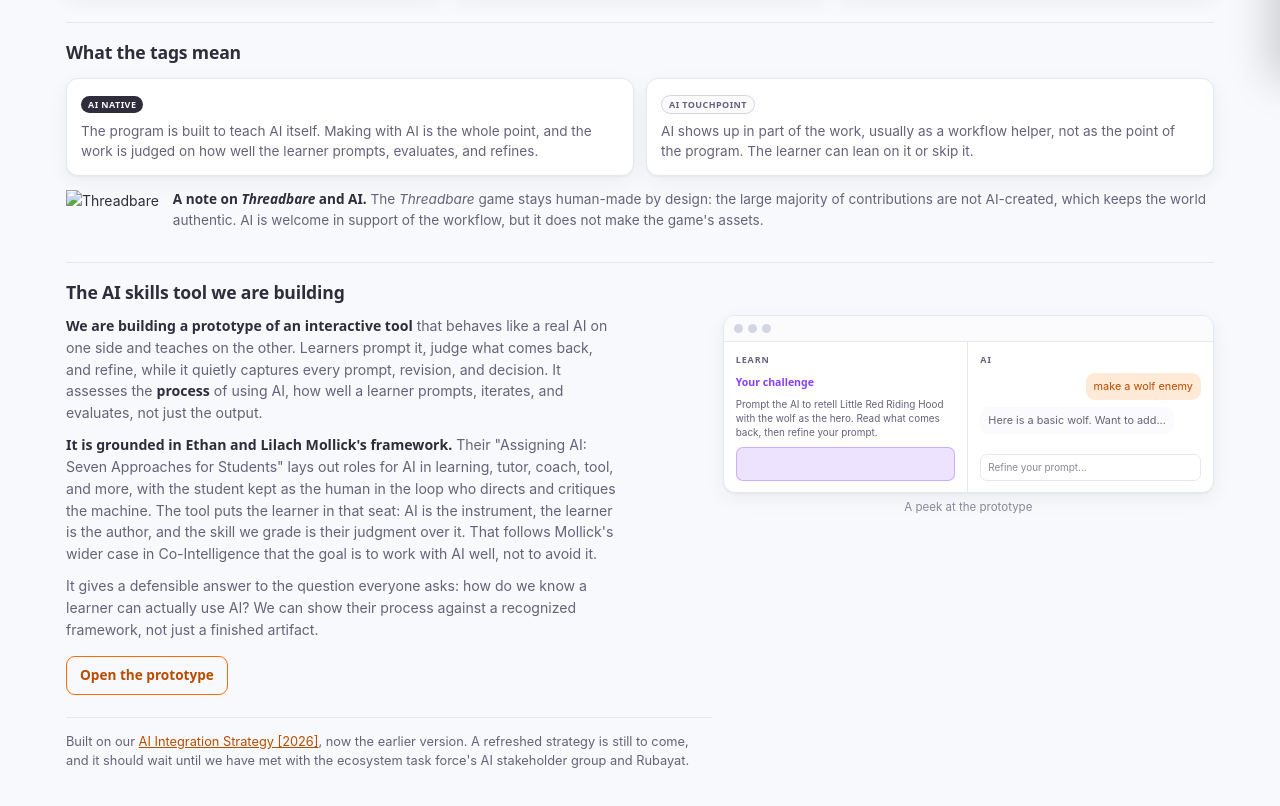
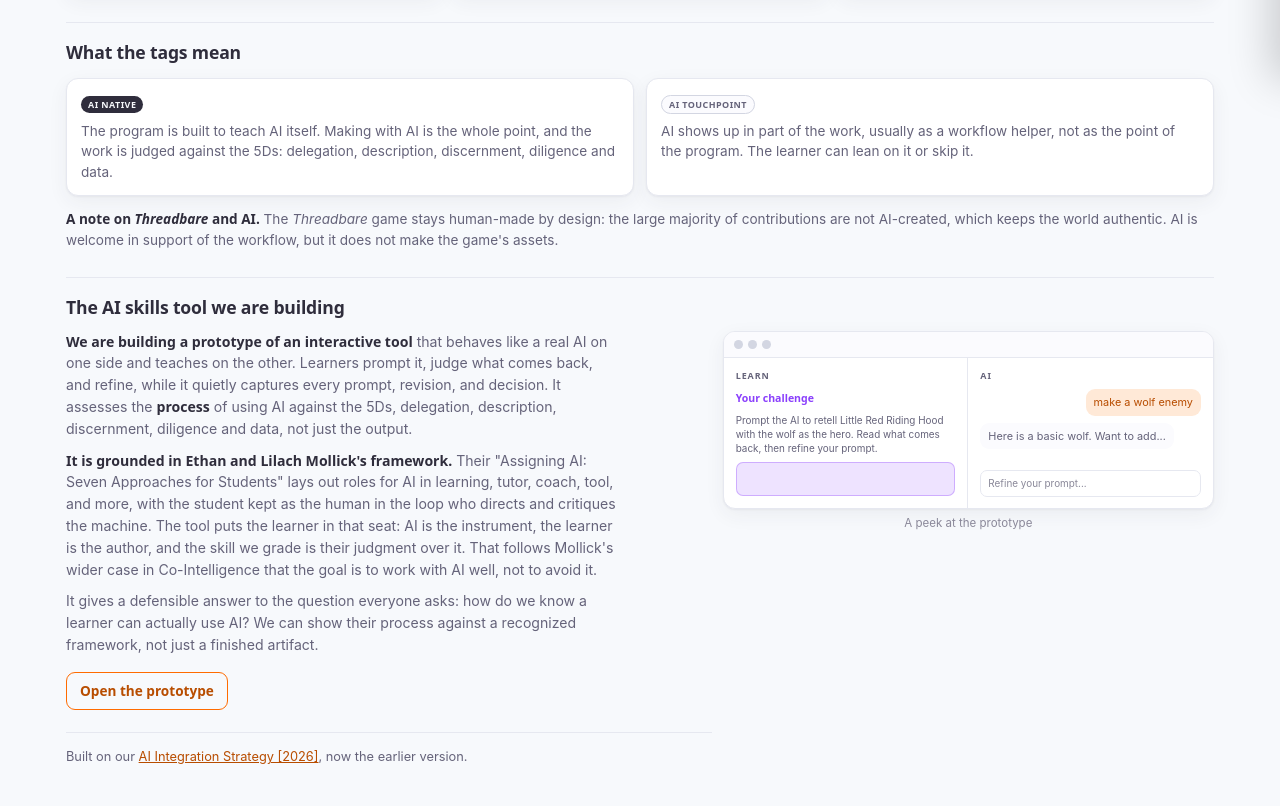
Before and after one commit to endlessm/program-guides, a plain HTML site: page learning-experience-map/index.html in a window 1280 px wide. Shown: the part 720-1526 px from the top of the page. Drawn offline with Linux system fonts and the light colour scheme.

Commit message:
Update Learning Experience Map: fAIrytales and mosAIc copy, 5Ds framing
Explore: fAIrytales no longer says the retelling goes into Threadbare's fairy tale forest, and drops the on-ramp into Core: Threadbare. Its microcredential is now Intro to Game Making with AI (proposed). Core: mosAIc description shortened and no longer called unrelated to Threadbare. Prompt/judge/refine replaced with the 5Ds throughout. Removed the Threadbare logo image, which had no file to load, and the sentence about a refreshed strategy pending the AI stakeholder group.

```diff
--- a/learning-experience-map/index.html
+++ b/learning-experience-map/index.html
@@ -206,17 +206,17 @@ body.ai-on .card[data-aiv="native"]{box-shadow:0 0 0 1.5px var(--accent),var(--s
   <div class="defs">
     <h2>What the tags mean</h2>
     <div class="defrow">
-      <div class="defcard"><span class="aib native">AI native</span><p>The program is built to teach AI itself. Making with AI is the whole point, and the work is judged on how well the learner prompts, evaluates, and refines.</p></div>
+      <div class="defcard"><span class="aib native">AI native</span><p>The program is built to teach AI itself. Making with AI is the whole point, and the work is judged against the 5Ds: delegation, description, discernment, diligence and data.</p></div>
       <div class="defcard"><span class="aib touch">AI touchpoint</span><p>AI shows up in part of the work, usually as a workflow helper, not as the point of the program. The learner can lean on it or skip it.</p></div>
     </div>
-    <div class="tbnote"><img class="tbnotelogo" src="threadbare-logo.png" alt="Threadbare"><p class="defnote"><b>A note on <em>Threadbare</em> and AI.</b> The <em>Threadbare</em> game stays human-made by design: the large majority of contributions are not AI-created, which keeps the world authentic. AI is welcome in support of the workflow, but it does not make the game's assets.</p></div>
+    <div class="tbnote"><p class="defnote"><b>A note on <em>Threadbare</em> and AI.</b> The <em>Threadbare</em> game stays human-made by design: the large majority of contributions are not AI-created, which keeps the world authentic. AI is welcome in support of the workflow, but it does not make the game's assets.</p></div>
   </div>
 
   <div class="tool">
     <h2>The AI skills tool we are building</h2>
     <div class="toolgrid">
       <div class="tooltext">
-        <p><b>We are building a prototype of an interactive tool</b> that behaves like a real AI on one side and teaches on the other. Learners prompt it, judge what comes back, and refine, while it quietly captures every prompt, revision, and decision. It assesses the <b>process</b> of using AI, how well a learner prompts, iterates, and evaluates, not just the output.</p>
+        <p><b>We are building a prototype of an interactive tool</b> that behaves like a real AI on one side and teaches on the other. Learners prompt it, judge what comes back, and refine, while it quietly captures every prompt, revision, and decision. It assesses the <b>process</b> of using AI against the 5Ds, delegation, description, discernment, diligence and data, not just the output.</p>
         <p><b>It is grounded in Ethan and Lilach Mollick's framework.</b> Their "Assigning AI: Seven Approaches for Students" lays out roles for AI in learning, tutor, coach, tool, and more, with the student kept as the human in the loop who directs and critiques the machine. The tool puts the learner in that seat: AI is the instrument, the learner is the author, and the skill we grade is their judgment over it. That follows Mollick's wider case in Co-Intelligence that the goal is to work with AI well, not to avoid it.</p>
         <p>It gives a defensible answer to the question everyone asks: how do we know a learner can actually use AI? We can show their process against a recognized framework, not just a finished artifact.</p>
         <a class="pblink" href="https://claude.ai/artifact/1sP8BPW4ryYk4RaXngCP5x" target="_blank" rel="noopener">Open the prototype</a>
@@ -234,7 +234,7 @@ body.ai-on .card[data-aiv="native"]{box-shadow:0 0 0 1.5px var(--accent),var(--s
     </div>
   </div>
 
-  <p class="src">Built on our <a href="https://docs.google.com/document/d/1vsAC6FhrrmcEAe2vrB-IO8SDdjQ0bz3Rt65W-KW_AGM/edit" target="_blank" rel="noopener">AI Integration Strategy [2026]</a>, now the earlier version. A refreshed strategy is still to come, and it should wait until we have met with the ecosystem task force's AI stakeholder group and Rubayat.</p>
+  <p class="src">Built on our <a href="https://docs.google.com/document/d/1vsAC6FhrrmcEAe2vrB-IO8SDdjQ0bz3Rt65W-KW_AGM/edit" target="_blank" rel="noopener">AI Integration Strategy [2026]</a>, now the earlier version.</p>
 
 </div>
 
@@ -257,12 +257,12 @@ const P=[
    role:"The 13 workshops walk through every domain of game making, one discipline at a time. An AI touchpoint can live here."},
   {id:"ex-godot",tier:"explore",pillar:"engine",name:"Explore: Godot",fmt:"10 sessions",eq:"How do I turn an idea into a game from scratch?",cred:"Certificate of completion · Intro to Game Making with Godot microcredential (1500 XP)",ai:"touch",
    role:"The engine on-ramp. Build a level in a <em>Threadbare</em>-themed platformer. AI can show up as a workflow touchpoint."},
-  {id:"ex-fairy",tier:"explore",pillar:"ai",name:"Explore: fAIrytales",fmt:"AI-assisted mini games",eq:"How do I get an AI to make what I actually pictured?",cred:"Certificate of completion · microcredential TBD",ai:"native",dev:true,
-   role:"The AI pathway's entry, loosely tied to <em>Threadbare</em>: a fairy-tale retelling that can live in the fairy tale forest. It also works as an on-ramp into Core: <em>Threadbare</em>. A learner who wants to build an entire game with AI instead continues to Core: mosAIc."},
+  {id:"ex-fairy",tier:"explore",pillar:"ai",name:"Explore: fAIrytales",fmt:"AI-assisted mini games",eq:"How do I get an AI to make what I actually pictured?",cred:"Certificate of completion · Intro to Game Making with AI microcredential (proposed)",ai:"native",dev:true,
+   role:"The AI pathway's entry: a fairy-tale retelling built AI-first. It is not going into <em>Threadbare</em>'s fairy tale forest for now. A learner who wants to build an entire game with AI continues to Core: mosAIc."},
   {id:"co-tb",tier:"core",pillar:"design",span:true,tb:true,name:"Core: <em>Threadbare</em>",fmt:"18 sessions · 5 milestones · cohort",eq:"How do I design, build, and ship a game with a team?",cred:"Certificate of completion · Community Game Making microcredential (2000 XP)",ai:"touch",
    role:"A facilitated cohort that covers game design and the engine: teams build their StoryQuest in Godot. AI shows up as a workflow touchpoint, helping with the work rather than building the game's assets."},
   {id:"co-ai",tier:"core",pillar:"ai",name:"Core: mosAIc",fmt:"Cohort · 18 sessions, 5 milestones",eq:"How do I build a whole game with AI, together?",cred:"Certificate of completion · Community Game Making with AI microcredential (proposed)",ai:"native",prop:true,
-   role:"Tile-based and collaborative: everyone builds a piece, maybe a platformer, and the pieces form one game. Not a big game like <em>Threadbare</em>, and unrelated to it. Its dedicated job is teaching AI by making an entire game with AI. A learner who wants the full AI build stays here rather than moving to Core: <em>Threadbare</em>."},
+   role:"Tile-based and collaborative: everyone builds a piece and the pieces form one game. Its dedicated job is teaching AI by making an entire game with AI."},
   {id:"mo-tb",tier:"more",pillar:"design",name:"More: <em>Threadbare</em>",fmt:"Collaborative game making",eq:"How do I contribute real work to a live game?",cred:"Certificate of completion · domain-specific microcredentials",ai:"touch",
    role:"Collaborative game making from the real issue backlog. Domain deep dives sit underneath it, also working from the actual backlog, and that is where AI touchpoints live."},
   {id:"mo-godot",tier:"more",pillar:"engine",name:"More: Godot",fmt:"6 milestones · grid logic puzzle",eq:"How do I build a game from zero, on my own?",cred:"Certificate of completion · new microcredential (in development)",ai:"touch",dev:true,
@@ -337,9 +337,9 @@ document.addEventListener("click",e=>{const b=e.target.closest("[data-id]");if(b
 const OVW={
 "ex-tb":"Thirteen one-hour workshops that walk through every domain of game making, one discipline at a time. Learners make a first contribution to the <em>Threadbare</em> community and get a feel for what to pursue next. An AI touchpoint can sit in the workflow; the game itself stays AI-free.",
 "ex-godot":"A ten-session, project-based on-ramp to the engine. Learners build a level in a <em>Threadbare</em>-themed platformer in Godot, from first mod to a pitched, playable level, and earn the Intro to Game Making with Godot microcredential. AI can help in the workflow.",
-"ex-fairy":"The entry to learning AI itself. Learners make AI-assisted mini games, a fairy-tale retelling that can slot into <em>Threadbare</em>'s fairy tale forest or sit outside it, and practice the prompt, judge, refine loop. It also works as an on-ramp into Core: <em>Threadbare</em>. In development.",
+"ex-fairy":"The entry to learning AI itself. Learners make AI-assisted mini games, including a fairy-tale retelling, and practice the 5Ds: delegation, description, discernment, diligence and data. The retelling is not going into <em>Threadbare</em>'s fairy tale forest for now. In development.",
 "co-tb":"The flagship. An 18-session cohort where teams design, build, and ship a full StoryQuest in Godot together, covering game design and the engine in one project. AI is available as a workflow touchpoint, helping with the work rather than generating assets. Earns the Community Game Making microcredential.",
-"co-ai":"The collaborative AI build. A cohort of about 18 sessions and five milestones where every learner uses AI to make one tile, a single screen or room, and the tiles snap together into one shared game. Picture a big grid world you can explore: a connected-room adventure, or a side-scroller where the player crosses from one learner's tile into the next, so the whole cohort's work joins into a single playable map. The genre stays flexible (it could even be a gauntlet of tiny microgames), the constant is that each person owns a tile and AI is the tool they build it with. Broad and unrelated to <em>Threadbare</em>, its whole job is teaching AI by making an entire game with it. Learners who want the full make-it-with-AI path stay here.",
+"co-ai":"The collaborative AI build. A cohort of about 18 sessions and five milestones where every learner uses AI to make one tile, a single screen or room, and the tiles snap together into one shared game. The genre stays flexible; the constant is that each person owns a tile and AI is the tool they build it with. Its whole job is teaching AI by making an entire game with it.",
 "mo-tb":"Self-guided, collaborative game making straight from the real <em>Threadbare</em> issue backlog. Learners pick up actual open work and contribute merged changes to the live product. Alongside it, domain deep dives let a learner go deep in one subdomain and earn a domain-specific microcredential as they accumulate XP there. AI touchpoints live in the deep dives.",
 "mo-godot":"A self-guided, from-scratch Godot build across six milestones, a grid logic puzzle, for learners who want to make a game on their own from zero. It carries its own new microcredential. AI can support the workflow here, but the track works fully without it.",
 "mo-ai":"The deepest AI track: self-guided, domain-specific AI deep dives. A learner takes one domain, art, go-to-market, and so on, and goes deep with AI at the center of the craft. It is the AI-native counterpart to the domain deep dives in the More: <em>Threadbare</em> track."
```
